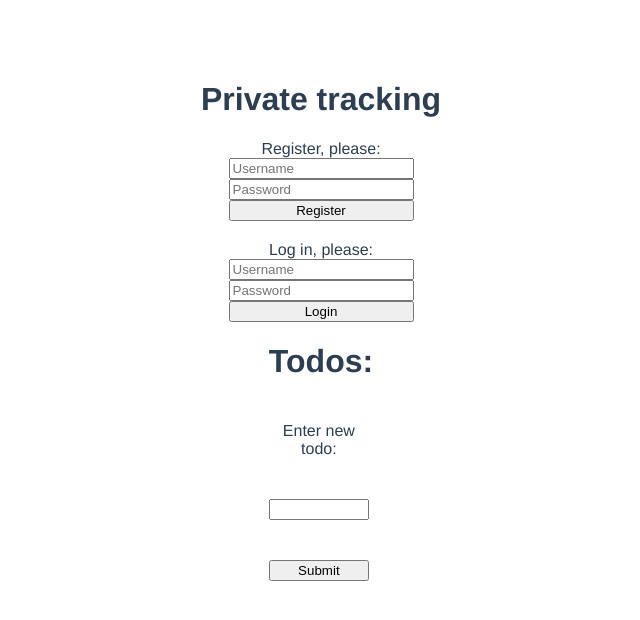
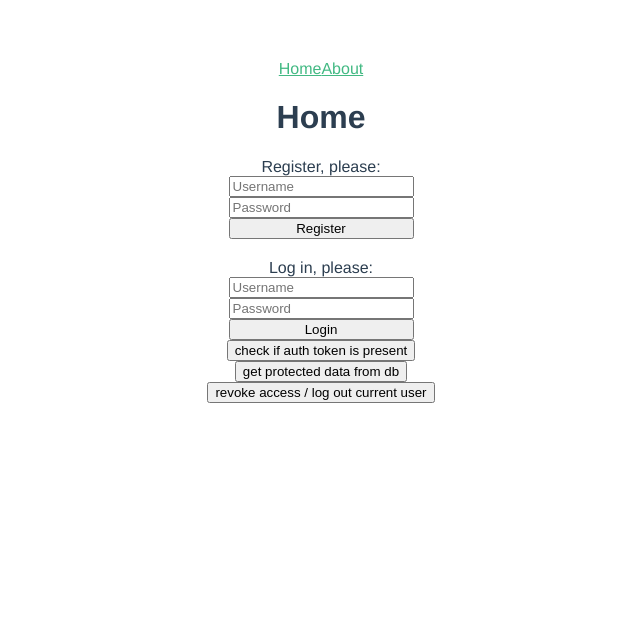
Before and after one commit to rrdirnens/json-server-vue3, a Vue app: page / in a window 1280 px wide. Shown: the top 620 px of the page, without its empty margins (319-959 px from the left). Built offline with nearby package versions, Linux system fonts and the light colour scheme.

Commit message:
Add routing

```diff
--- a/package.json
+++ b/package.json
@@ -12,7 +12,8 @@
     "axios": "^0.21.1",
     "core-js": "^3.6.5",
     "jsonwebtoken": "^8.5.1",
-    "vue": "^3.0.0"
+    "vue": "^3.0.0",
+    "vue-router": "^4.0.5"
   },
   "devDependencies": {
     "@vue/cli-plugin-babel": "~4.5.0",
--- a/src/App.vue
+++ b/src/App.vue
@@ -1,167 +1,18 @@
 <template>
-  <HelloWorld msg="Private tracking" />
-  <div style="display: none" class="create-new-user" @click="addUser">
-    REGISTER
+<!-- <HelloWorld msg="Private tracking" /> -->
+
+  <div id="nav">
+    <router-link to="/">Home</router-link>
+    <router-link to="/about">About</router-link>
   </div>
 
-
-
-
-
-  <div class="register-user">
-    <div class="title">Register, please:</div>
-    <input
-      type="text"
-      class="user-name"
-      v-model="registration.user"
-      placeholder="Username"
-    />
-    <input
-      type="password"
-      class="user-password"
-      v-model="registration.pw"
-      placeholder="Password"
-    />
-    <button class="reg-submit" @click="registerUser">Register</button>
-  </div>
-
-
-  <div class="login-user" style="margin-top: 20px;">
-    <div class="title">Log in, please:</div>
-    <input
-      type="text"
-      class="user-name"
-      v-model="login.user"
-      placeholder="Username"
-    />
-    <input
-      type="password"
-      class="user-password"
-      v-model="login.pw"
-      placeholder="Password"
-    />
-    <button class="reg-submit" @click="loginUser">Login</button>
-  </div>
-
-
-
-
-
-  <div style="">
-    <h1>Todos:</h1>
-    <div class="form-wrap">
-      <label for="new-user">Enter new todo: </label>
-      <input type="text" name="new-user" v-model="todoName" />
-      <button class="submit" @click="addTodo">Submit</button>
-    </div>
-  </div>
-
-  <ul style="">
-    <li v-for="todo of todos" :key="todo.id">
-      {{ todo.todo }}
-    </li>
-  </ul>
-
-
+  <router-view/>
 
 </template>
 
-<script>
-import axios from "axios";
-import HelloWorld from "./components/HelloWorld.vue";
+ <script>
 
-const baseURL = "http://localhost:3000/todos";
-const loginURL = "http://localhost:3000/auth/login";
-const registerURL = "http://localhost:3000/auth/register";
-
-export default {
-  name: "App",
-  components: {
-    HelloWorld,
-  },
-  data() {
-    return {
-      todos: [],
-      todoName: '',
-      accessToken: '',
-      registration: {
-        user: '',
-        pw: '',
-      },
-      login: {
-        user: '',
-        pw: ''
-      }
-    };
-  },
-  async created() {},
-  methods: {
-    async addTodo() {
-      const res = await axios.post(baseURL, {
-        todo: this.todoName,
-      });
-      console.log(res.data);
-      this.todos = [...this.todos, res.data];
-      this.todoName = "";
-    },
-
-    async registerUser() {
-      try {
-        const res = await axios({
-          method: "post",
-          url: registerURL,
-          data: {
-            email: this.registration.user,
-            password: this.registration.pw,
-          },
-        });
-        this.accessToken = res.data;
-        console.log(JSON.stringify(this.accessToken));
-        console.log("Registration successful");
-        this.registration.user = ''
-        this.registration.pw = ''
-      } catch (e) {
-        console.error(e);
-      }
-    },
-
-    async loginUser() {
-      try {
-        const res = await axios({
-          method: "post",
-          url: loginURL,
-          data: {
-            email: this.login.user,
-            password: this.login.pw,
-          },
-        });
-
-        this.accessToken = res.data;
-        console.log(JSON.stringify(this.accessToken));
-        console.log("Login successful");
-        this.getTodos();
-      } catch (e) {
-        console.error(e);
-      }
-    },
-    async getTodos() {
-      await axios
-        .get(baseURL, {
-          headers: {
-            Authorization: `Bearer ${this.accessToken}`,
-          },
-        })
-        .then((res) => {
-          console.log(res.data);
-          this.todos = res.data;
-        })
-        .catch((error) => {
-          console.error(error);
-        });
-    },
-  },
-};
-</script>
+ </script>
 
 <style lang="scss">
 #app {
--- a/src/main.js
+++ b/src/main.js
@@ -1,4 +1,5 @@
 import { createApp } from 'vue'
 import App from './App.vue'
+import router from './router'
 
-createApp(App).mount('#app')
+createApp(App).use(router).mount('#app')
--- /dev/null
+++ b/src/router/index.js
@@ -0,0 +1,23 @@
+import { createWebHistory, createRouter } from "vue-router";
+import Home from "@/views/Home.vue";
+import About from "@/views/About.vue";
+
+const routes = [
+  {
+    path: "/",
+    name: "Home",
+    component: Home,
+  },
+  {
+    path: "/about",
+    name: "About",
+    component: About,
+  },
+];
+
+const router = createRouter({
+  history: createWebHistory(),
+  routes,
+});
+
+export default router;
--- /dev/null
+++ b/src/views/About.vue
@@ -0,0 +1,3 @@
+<template>
+    <h1>About</h1>
+</template>
--- /dev/null
+++ b/src/views/Home.vue
@@ -0,0 +1,167 @@
+<template>
+  <h1>Home</h1>
+
+  <div class="register-user">
+    <div class="title">Register, please:</div>
+    <input
+      type="text"
+      class="user-name"
+      v-model="registration.user"
+      placeholder="Username"
+    />
+    <input
+      type="password"
+      class="user-password"
+      v-model="registration.pw"
+      placeholder="Password"
+    />
+    <button class="reg-submit" @click="registerUser">Register</button>
+  </div>
+
+  <div class="login-user" style="margin-top: 20px">
+    <div class="title">Log in, please:</div>
+    <input
+      type="text"
+      class="user-name"
+      v-model="login.user"
+      placeholder="Username"
+    />
+    <input
+      type="password"
+      class="user-password"
+      v-model="login.pw"
+      placeholder="Password"
+    />
+    <button class="reg-submit" @click="loginUser">Login</button>
+  </div>
+
+  <button class="check-logged-in" @click="checkLoggedIn">
+      check if auth token is present
+  </button>
+
+    <button class="check-db-connection" @click="getTodos">
+        get protected data from db
+    </button>
+
+     <button class="check-db-connection" @click="logOut">
+        revoke access / log out current user
+    </button>
+  <!-- <div style="">
+    <h1>Todos:</h1>
+    <div class="form-wrap">
+      <label for="new-user">Enter new todo: </label>
+      <input type="text" name="new-user" v-model="todoName" />
+      <button class="submit" @click="addTodo">Submit</button>
+    </div>
+  </div>-->
+
+  <ul style="">
+    <li v-for="todo of todos" :key="todo.id">
+      {{ todo.todo }}
+    </li>
+  </ul>
+</template>
+
+<script>
+import axios from "axios";
+// import HelloWorld from "./components/HelloWorld.vue";
+
+const baseURL = "http://localhost:3000/todos";
+const loginURL = "http://localhost:3000/auth/login";
+const registerURL = "http://localhost:3000/auth/register";
+
+export default {
+  name: "App",
+  components: {
+    // HelloWorld,
+  },
+  data() {
+    return {
+      todos: [],
+      todoName: "",
+      accessToken: "",
+      registration: {
+        user: "",
+        pw: "",
+      },
+      login: {
+        user: "",
+        pw: "",
+      },
+    };
+  },
+  async created() {},
+  methods: {
+    async addTodo() {
+      const res = await axios.post(baseURL, {
+        todo: this.todoName,
+      });
+      console.log(res.data);
+      this.todos = [...this.todos, res.data];
+      this.todoName = "";
+    },
+
+    async registerUser() {
+      try {
+        const res = await axios({
+          method: "post",
+          url: registerURL,
+          data: {
+            email: this.registration.user,
+            password: this.registration.pw,
+          },
+        });
+        this.accessToken = res.data;
+        console.log(JSON.stringify(this.accessToken));
+        console.log("Registration successful");
+        this.registration.user = "";
+        this.registration.pw = "";
+      } catch (e) {
+        console.error(e);
+      }
+    },
+
+    async loginUser() {
+      try {
+        const res = await axios({
+          method: "post",
+          url: loginURL,
+          data: {
+            email: this.login.user,
+            password: this.login.pw,
+          },
+        });
+
+        this.accessToken = res.data;
+        console.log(JSON.stringify(this.accessToken));
+        console.log("Login successful");
+        this.getTodos();
+      } catch (e) {
+        console.error(e);
+      }
+    },
+    async getTodos() {
+      await axios
+        .get(baseURL, {
+          headers: {
+            Authorization: `Bearer ${this.accessToken.access_token}`,
+          },
+        })
+        .then((res) => {
+          console.log(res.data);
+          this.todos = res.data;
+        })
+        .catch((error) => {
+          console.error(error);
+        });
+    },
+    checkLoggedIn() {
+        console.log(this.accessToken.access_token)
+    },
+    logOut() {
+        this.accessToken = '';
+        console.log(this.accessToken.access_token)
+    }
+  },
+};
+</script>
```
Also changed, not shown: users.json (+10 -1 lines), 2 other files (tests, documents, lock files or other folders).
